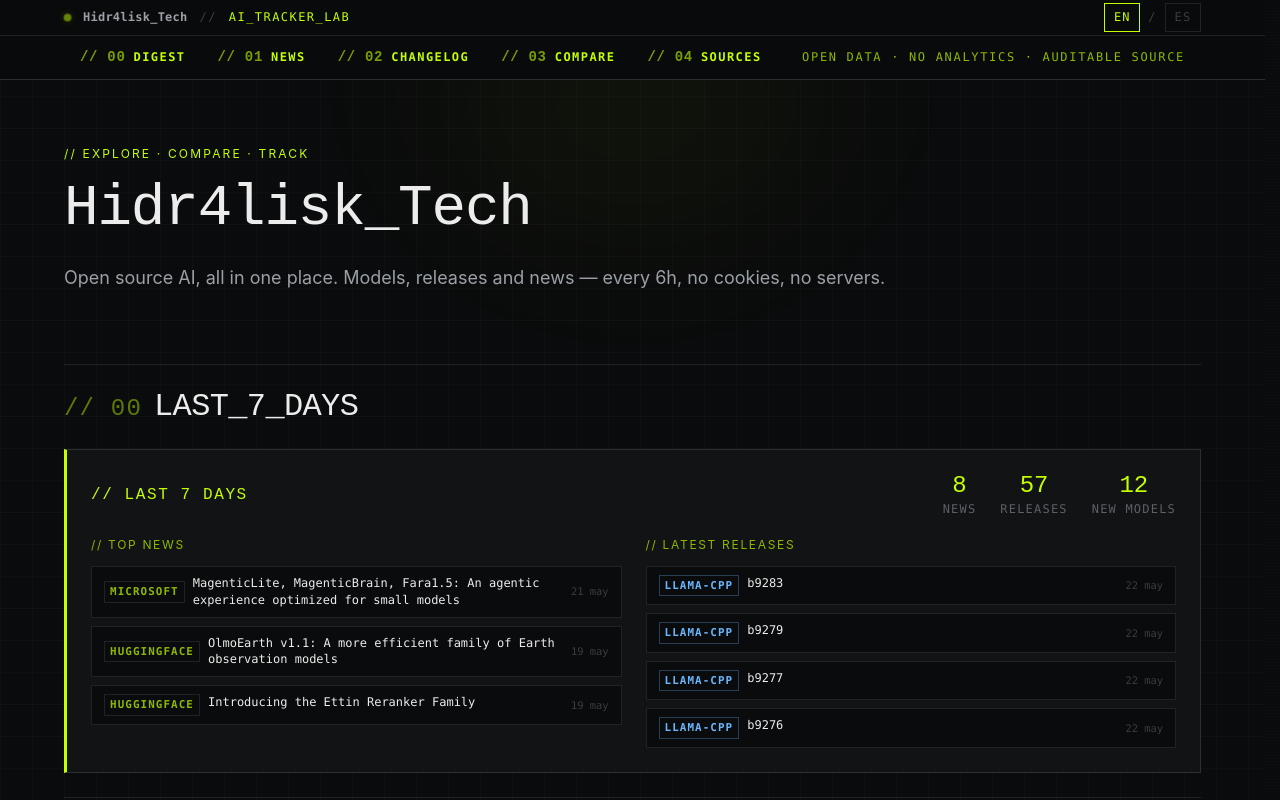
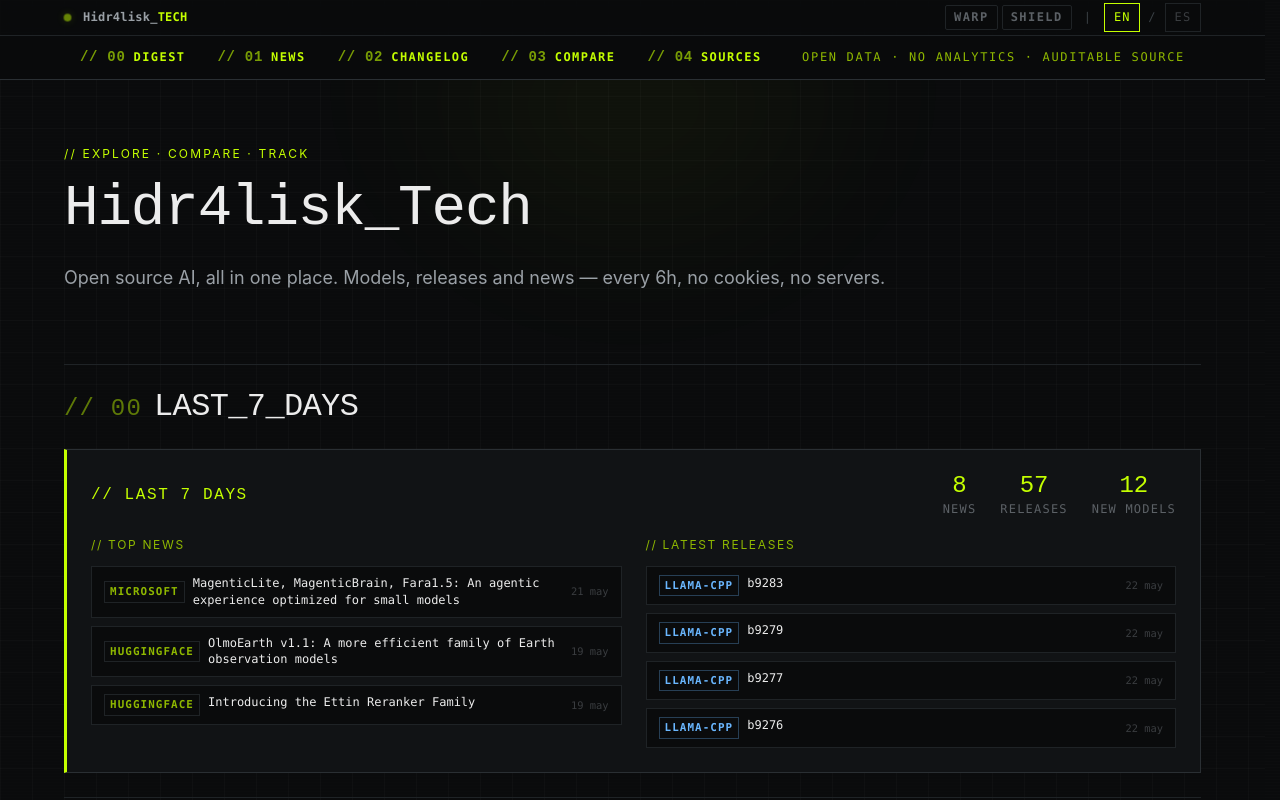
Before and after one commit to hidr4lisk/tech, a website: page index.html in a window 1280 px wide. Shown: the top 800 px of the page. Drawn offline with nearby package versions, Linux system fonts and the light colour scheme; files that its build step writes are made by us from their sources; files whose address does not match are found by name.

Commit message:
feat(nav): agregar switcher de herramientas en el top-bar
Separa el brand en prefijo "Hidr4lisk_" + nombre de la herramienta actual
en accent. Agrega botones WARP y SHIELD en el lado derecho para navegar
entre las herramientas del ecosistema.

```diff
--- a/index.html
+++ b/index.html
@@ -34,11 +34,14 @@
     <div class="top-bar__inner">
       <div class="top-bar__left">
         <span class="status-dot" aria-label="Sistema activo"></span>
-        <span class="top-bar__brand">Hidr4lisk_Tech</span>
-        <span class="top-bar__sep hide-xs" aria-hidden="true">//</span>
-        <span class="top-bar__tagline hide-xs" data-i18n="topbar_tagline">AI_TRACKER_LAB</span>
+        <span class="top-bar__brand"><span class="top-bar__brand-prefix">Hidr4lisk_</span><span class="top-bar__brand-tool">TECH</span></span>
       </div>
       <div class="top-bar__right">
+        <nav class="tool-nav" aria-label="Hidr4lisk tools">
+          <a href="https://hidr4lisk.github.io/warp" class="tool-nav__btn">WARP</a>
+          <a href="https://hidr4lisk.github.io/shield" class="tool-nav__btn">SHIELD</a>
+        </nav>
+        <span class="top-bar__sep" aria-hidden="true">|</span>
         <nav class="lang-toggle" aria-label="Selector de idioma">
           <button class="lang-btn" data-lang="en" aria-pressed="false">EN</button>
           <span class="lang-sep" aria-hidden="true">/</span>
--- a/src/styles/main.css
+++ b/src/styles/main.css
@@ -175,6 +175,33 @@ p, li { font-family: var(--font-body); }
 .top-bar__brand   { color: var(--text-secondary); font-weight: 700; letter-spacing: 0.02em; text-transform: none; }
 .top-bar__tagline { color: var(--accent); }
 .top-bar__sep     { color: var(--border-strong); }
+
+.top-bar__brand-prefix { color: var(--text-secondary); font-weight: 700; letter-spacing: 0.02em; text-transform: none; }
+.top-bar__brand-tool   { color: var(--accent); font-weight: 700; letter-spacing: 0.02em; }
+
+.tool-nav {
+  display: flex;
+  align-items: center;
+  gap: var(--s-1);
+}
+
+.tool-nav__btn {
+  padding: 2px var(--s-2);
+  font-size: var(--t-xs);
+  font-weight: 700;
+  letter-spacing: 0.12em;
+  text-transform: uppercase;
+  text-decoration: none;
+  color: var(--text-tertiary);
+  border: 1px solid var(--border-subtle);
+  border-radius: var(--r-1);
+  transition: color var(--dur-fast), border-color var(--dur-fast);
+}
+
+.tool-nav__btn:hover {
+  color: var(--text-secondary);
+  border-color: var(--border-default);
+}
 
 .status-dot {
   width: 7px;
```
